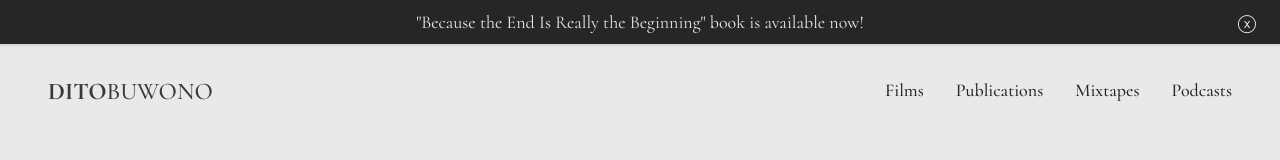
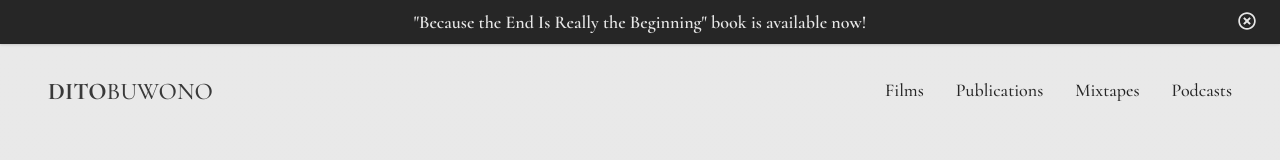
Before and after one commit to andikawilliam/ditobuwono, a Vue app: page / in a window 1280 px wide. Shown: the top 160 px of the page. Built offline with nearby package versions, Linux system fonts and the light colour scheme.

Commit message:
change icon for notification, revamp font

```diff
--- a/src/components/TheNotification.vue
+++ b/src/components/TheNotification.vue
@@ -5,15 +5,15 @@
     v-show="notifState && notifText"
   >
     <div
-      class="relative grid grid-cols-12 my-2 font-cormorant sm:text-center text-notif lg:text-lg"
+      class="relative grid grid-cols-12 my-2 font-cormorant font-semibold sm:text-center lg:text-lg"
     >
-      <p class="col-span-11 lg:col-span-12">
-        <a :href="notifLink">
+      <a :href="notifLink" class="col-span-11 lg:col-span-12">
+        <p>
           {{ this.notifText }}
-        </a>
-      </p>
+        </p>
+      </a>
       <button class="md:absolute md:right-0" v-on:click="closeNotification">
-        ⓧ
+        <font-awesome-icon :icon="['far', 'times-circle']" />
       </button>
     </div>
   </div>
--- a/src/main.ts
+++ b/src/main.ts
@@ -3,6 +3,7 @@ import App from "./App.vue";
 import "@/assets/css/tailwind.css";
 import { library } from "@fortawesome/fontawesome-svg-core";
 import { faInstagram, faLinkedin } from "@fortawesome/free-brands-svg-icons";
+import { faTimesCircle } from "@fortawesome/free-regular-svg-icons";
 import {
   faChevronDown,
   faChevronLeft,
@@ -14,6 +15,7 @@ import { FontAwesomeIcon } from "@fortawesome/vue-fontawesome";
 library.add(
   faInstagram,
   faLinkedin,
+  faTimesCircle,
   faChevronDown,
   faChevronLeft,
   faChevronRight,
--- a/src/pages/PageMain.vue
+++ b/src/pages/PageMain.vue
@@ -8,7 +8,7 @@
         class="portfolios-main text-current text-center lg:text-left mx-auto"
       >
         <div class="font-playfair-display">
-          <p class="main-text cursor">
+          <p class="main-text">
             Hanindito Buwono is a
             <span class="text-typed text-black"> </span>
           </p>
@@ -147,7 +147,7 @@ export default Vue.extend({
   }
 }
 
-.textAnimated::after {
+.text-animated::after {
   content: "|";
   margin-left: 0.2em;
   animation: blinkCursor 1.2s linear infinite;
```
